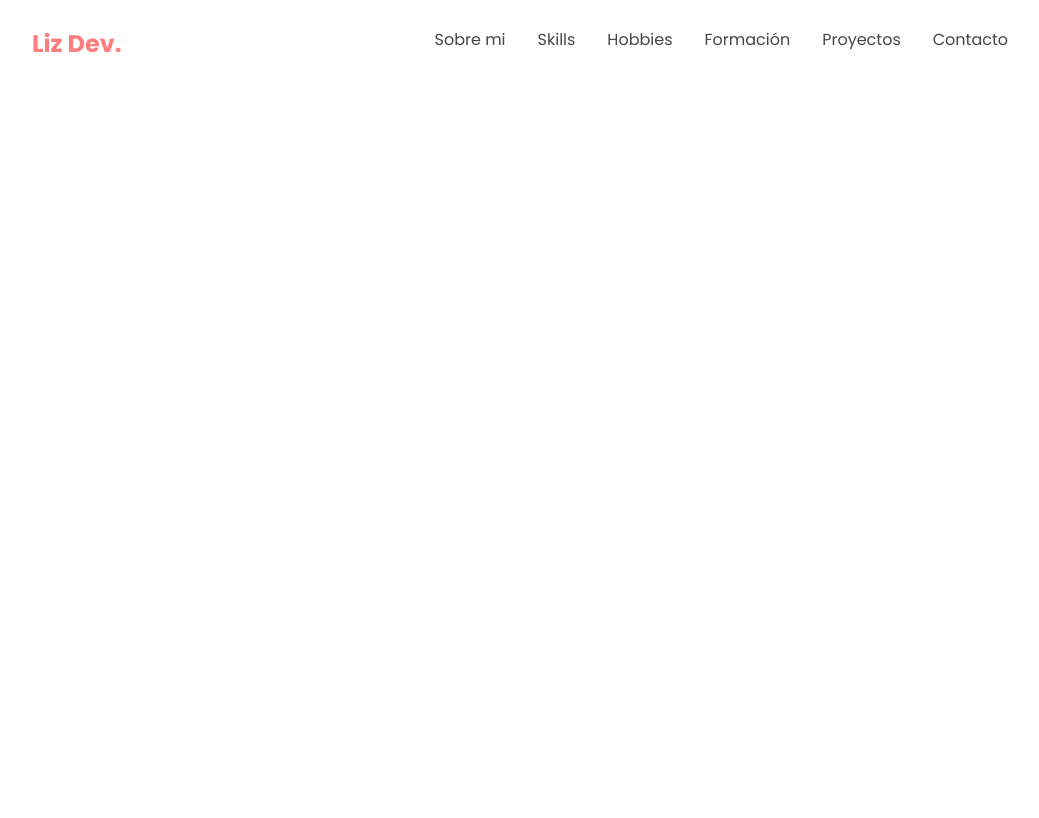
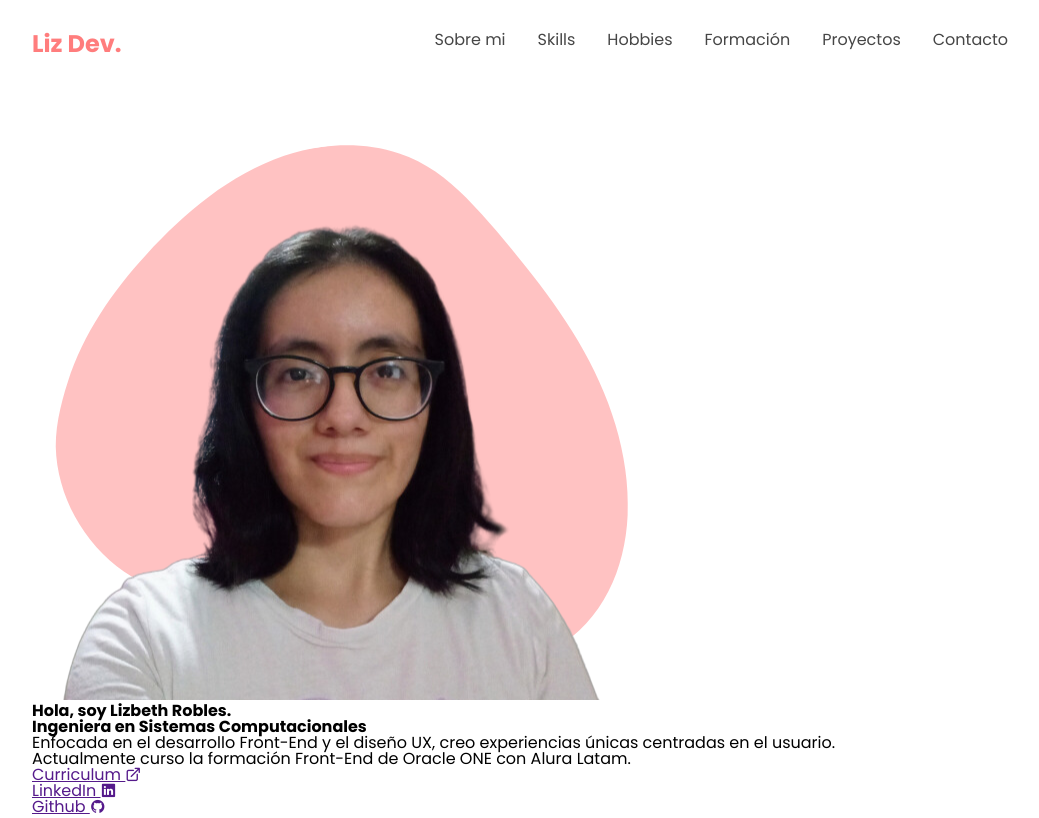
Before and after one commit to lizrobles20/challenge-portafolio, a plain HTML site: page index.html in a window 1280 px wide. Shown: the whole page, without its empty margins (120-1159 px from the left). Drawn offline with nearby package versions, Linux system fonts and the light colour scheme.

Commit message:
Creación de la sección Hero

```diff
--- a/index.html
+++ b/index.html
@@ -7,6 +7,7 @@
     <link rel="preconnect" href="https://fonts.googleapis.com">
     <link rel="preconnect" href="https://fonts.gstatic.com" crossorigin>
     <link href="https://fonts.googleapis.com/css2?family=Poppins:wght@400;500;700&display=swap" rel="stylesheet">
+    <link rel="stylesheet" href="https://unicons.iconscout.com/release/v4.0.8/css/line.css">
     <link rel="stylesheet" href="/assets/css/reset.css">
     <link rel="stylesheet" href="/assets/css/bases.css">
     <link rel="stylesheet" href="assets/css/menu.css">
@@ -25,9 +26,20 @@
             </ul>
         </nav>
     </header>
-    <main>
-
-    </main>
+    <section class="hero">
+        <img src="/assets/img/foto-perfil.png" alt="Foto de perfil" class="hero__profile">
+        <div class="hero__container">
+            <h1 class="hero__title">Hola, soy Lizbeth Robles.</h1>
+            <h2 class="hero__sub">Ingeniera en Sistemas Computacionales</h2>
+            <p class="hero__description">Enfocada en el desarrollo Front-End y el diseño UX, creo experiencias únicas centradas en el usuario.
+               <br> Actualmente curso la formación Front-End de Oracle ONE con Alura Latam.</p>
+            <ul class="hero__social">
+                <li class="hero__item"><a href="" class="hero__link">Curriculum <i class="uil uil-external-link-alt"></i></a></li>
+                <li class="hero__item"><a href="" class="hero__link">LinkedIn <i class="uil uil-linkedin"></i></a></li>
+                <li class="hero__item"><a href="" class="hero__link">Github <i class="uil uil-github"></i></a></li>
+            </ul>
+        </div>
+    </section>
     <footer>
 
     </footer>
```
